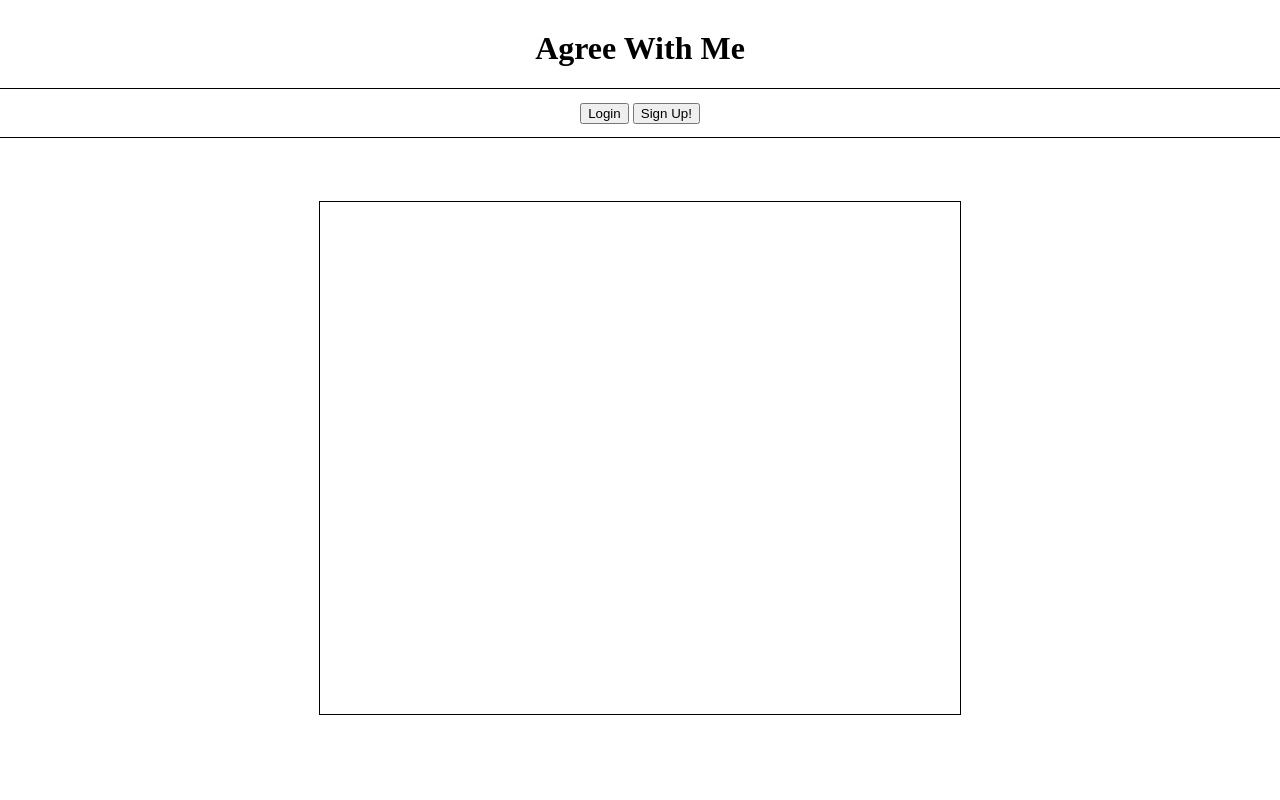
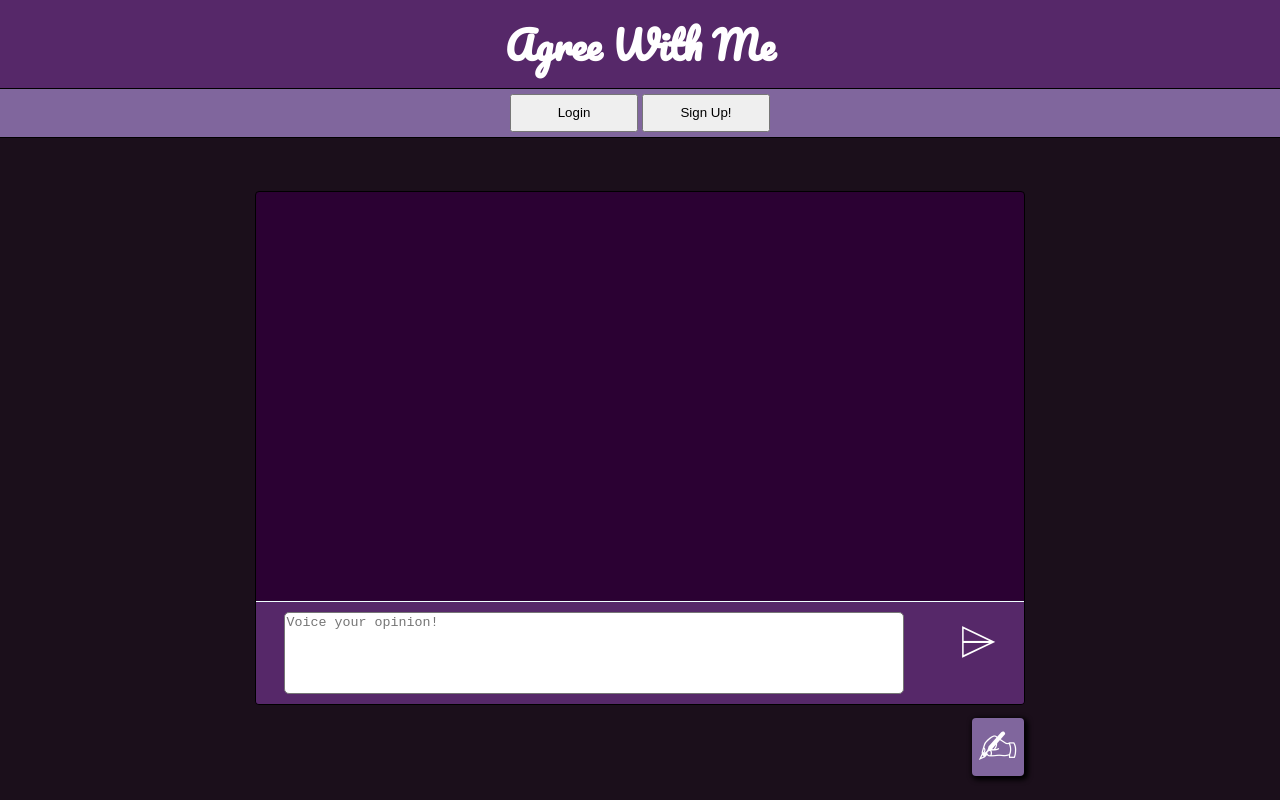
Before and after one commit to rhinehardtc/agreewithme, an Angular app in the folder AgreeWithMe/: page / in a window 1280 px wide. Built offline with nearby package versions, Linux system fonts and the light colour scheme.

Commit message:
added post button, color scheme, post bar

```diff
--- a/AgreeWithMe/src/app/app.component.css
+++ b/AgreeWithMe/src/app/app.component.css
@@ -4,9 +4,12 @@
     justify-content: center;
     align-items: center;
     width: 100vw;
-    height: 10vh;
+    height: 11vh;
     border-bottom: 1px solid black;
-    font-size: 2vmin;
+    font-size: 2.4vmin;
+    font-family: 'Pacifico', cursive;
+    background-color: #562869;
+    color: white;
 }
 
 .title:hover {
--- a/AgreeWithMe/src/app/feed/feed.component.css
+++ b/AgreeWithMe/src/app/feed/feed.component.css
@@ -1,6 +1,6 @@
 .feed-area {
     display: flex;
-    flex-flow: row;
+    flex-flow: column;
     justify-content: center;
     align-items: center;
     width: 100%;
@@ -8,7 +8,68 @@
 }
 
 .feed-box {
-    width: 50%;
+    display: flex;
+    flex-flow: column reverse nowrap;
+    width: 60%;
     height: 80%;
+    margin-top: 4%;
+    margin-bottom: 0.5%;
+    overflow-y: scroll;
     border: 1px solid black;
+    border-radius: 4px;
+    background-color: rgb(43, 1, 51);
 }
+
+.bottom-bar {
+    display: flex;
+    flex-flow: row-reverse;
+    width: 60%;
+    height: 8vh;
+    /* border: 1px solid red; */
+    align-items: flex-end;
+}
+
+.post-button {
+    font-size: 6vh;
+    background-color: #80669d;
+    color: white;
+    border: none;
+    border-radius: 4px;
+    box-shadow: 2px 2px 5px 2px black;
+}
+
+.post-bar {
+    display: flex;
+    flex-flow: row nowrap;
+    align-self: flex-end;
+    justify-content: space-around;
+    align-items: center;
+    width: 100%;
+    height: 20%;
+    background-color: #562869;
+    border-top: 1px solid azure;
+}
+
+.post-input {
+    width: 80%;
+    height: 9.5vh;
+    border-radius: 5px;
+    resize: none;
+}
+
+.submit-post-button {
+    color: white;
+    height: 10vh;
+    font-size: 6vh;
+    user-select: none;
+}
+
+.submit-post-button:active {
+    color: #e8bc62;
+    font-size: 6.1vh;
+    text-shadow: 2px 2px #1b0f1b;
+}
+
+.submit-post-button:hover {
+    cursor: pointer;
+}
--- a/AgreeWithMe/src/app/feed/feed.component.html
+++ b/AgreeWithMe/src/app/feed/feed.component.html
@@ -1,3 +1,11 @@
 <div class='feed-area'>
-    <div class='feed-box'></div>
+    <div class='feed-box'>
+        <div class='post-bar'>
+            <textarea class='post-input' placeholder='Voice your opinion!'></textarea>
+            <div class='submit-post-button'>⌲</div>
+        </div>
+    </div>
+    <div class='bottom-bar'>
+        <button class='post-button'>✍︎</button>
+    </div>
 </div>
--- a/AgreeWithMe/src/app/home/home.component.css
+++ b/AgreeWithMe/src/app/home/home.component.css
@@ -5,12 +5,14 @@
     align-items: center;
     height: 6vh;
     border-bottom: 1px solid black;
+    background-color: #80669d;
 }
 
 .login-button {
     margin-right: 0.5vmin;
 }
 
-button:hover {
-    cursor: pointer;
+button {
+    width: 10%;
+    height: 80%;
 }
--- a/AgreeWithMe/src/app/login/login.component.css
+++ b/AgreeWithMe/src/app/login/login.component.css
@@ -32,7 +32,3 @@
 .login-button {
     height: 8vh
 }
-
-button:hover {
-    cursor: pointer;
-}
--- a/AgreeWithMe/src/app/signup/signup.component.css
+++ b/AgreeWithMe/src/app/signup/signup.component.css
@@ -32,7 +32,3 @@
 .signup-button {
     height: 8vh
 }
-
-button:hover {
-    cursor: pointer;
-}
--- a/AgreeWithMe/src/index.html
+++ b/AgreeWithMe/src/index.html
@@ -6,6 +6,9 @@
   <base href="/">
   <meta name="viewport" content="width=device-width, initial-scale=1">
   <link rel="icon" type="image/x-icon" href="favicon.ico">
+  <link rel="preconnect" href="https://fonts.googleapis.com">
+  <link rel="preconnect" href="https://fonts.gstatic.com" crossorigin>
+  <link href="https://fonts.googleapis.com/css2?family=Pacifico&display=swap" rel="stylesheet">
 </head>
 <body>
   <app-root></app-root>
--- a/AgreeWithMe/src/styles.css
+++ b/AgreeWithMe/src/styles.css
@@ -2,9 +2,16 @@
 
 body {
     display: flex;
+    margin: 0;
     justify-content: center;
+    background-color: #1b0f1b;
 }
 
 ::-webkit-scrollbar {
     display: none;
 }
+
+
+button:hover {
+    cursor: pointer;
+}
```
